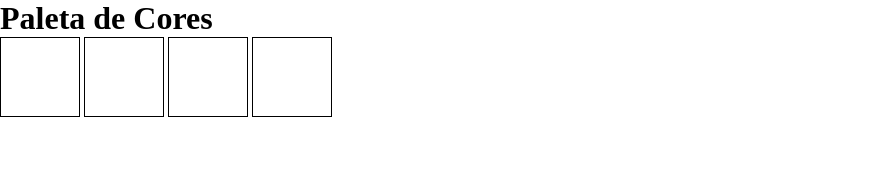
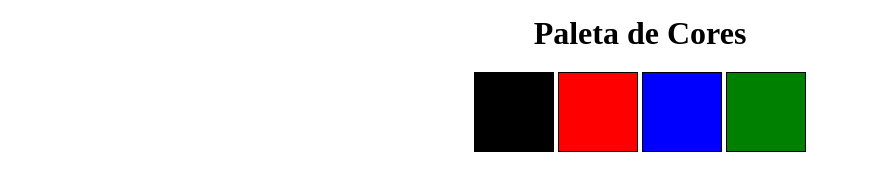
Before and after one commit to RabeloGuedes/Pixels-Art, a plain HTML site: page index.html in a window 1280 px wide. Shown: the whole page, without its empty margins (0-869 px from the left). Drawn offline with Linux system fonts and the light colour scheme.

Commit message:
fix: Modifica o 'id' da tag section, corrigi erro de digitação lógica do laço de repetição do arquivo 'script.js' e padroniza o tamanho e centraliza as palhetas de cores.

```diff
--- a/index.html
+++ b/index.html
@@ -11,7 +11,7 @@
 
   <h1 id='title'>Paleta de Cores</h1>
 
-  <section id='colors-palette'>
+  <section id='color-palette'>
     <div class="color"></div>
     <div class="color"></div>
     <div class="color"></div>
--- a/script.js
+++ b/script.js
@@ -3,5 +3,5 @@ const paletaDeCores = ['black', 'red', 'blue', 'green'];
 const colors = document.querySelectorAll('.color');
 // Variables declaration
 for (let index = 0; index < paletaDeCores.length; index += 1) {
-  colors[index].stlye.backgroundColor = paletaDeCores[index];
+  colors[index].style.backgroundColor = paletaDeCores[index];
 }
--- a/style.css
+++ b/style.css
@@ -7,12 +7,21 @@
 /* General Settings */
 
 /* Main Settings */
+#title {
+  text-align: center;
+  margin-top: 15px;
+}
+
+#color-palette {
+  text-align: center;
+  margin-top: 20px;
+}
+
 .color {
   width: 80px;
   height: 80px;
   border: 1px solid black;
   display: inline-block;
-  border-collapse: collapse;
 }
 
 .green {
```
